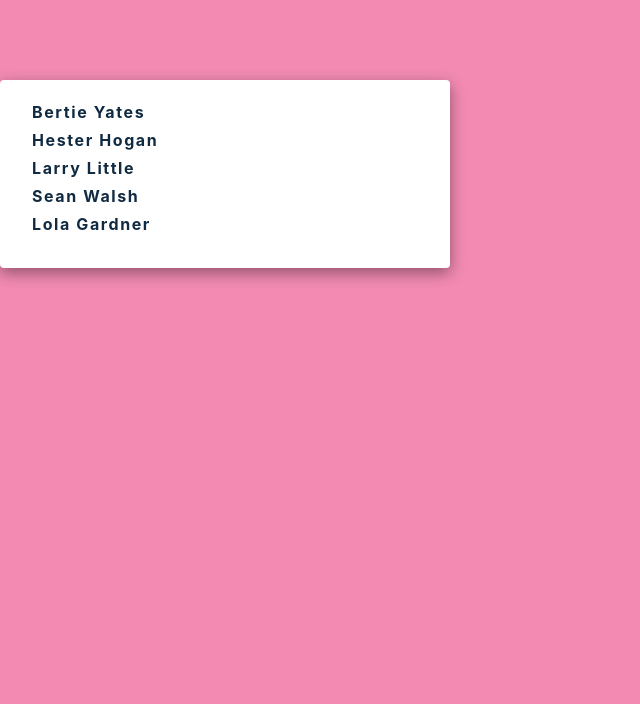
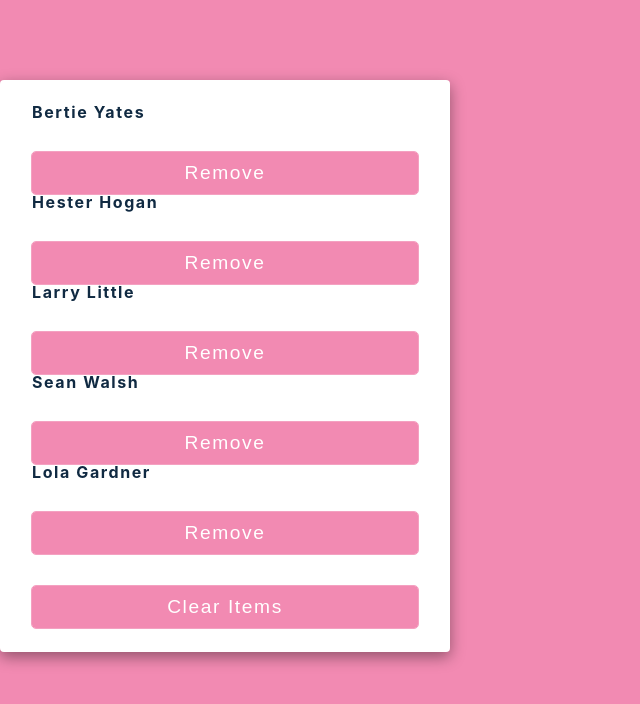
Before and after one commit to Ankush523/birthday-reminder, a React (Create React App) app in the folder setup/: page / in a window 1280 px wide. Shown: the top 704 px of the page, without its empty margins (0-640 px from the left). Built offline with nearby package versions, Linux system fonts and the light colour scheme.

Commit message:
usestate object

```diff
--- a/setup/src/components/3-useState-array.js
+++ b/setup/src/components/3-useState-array.js
@@ -2,7 +2,10 @@ import React, { useState } from 'react'
 import data from '../data'
 const UseStateArray = () => {
     const [people,setPeople] = useState(data);
-
+    const removeItem = (id) => {
+        let newPeople = people.filter((person) => person.id !== id)
+        setPeople(newPeople)
+    }
   return (
     <div>
         {people.map((person)=>{
@@ -10,9 +13,11 @@ const UseStateArray = () => {
             return(
                 <div key={id} className="item">
                 <h4>{name}</h4>
+                <button onClick={() => removeItem(id)}>Remove</button>
                 </div>
             );
         })}
+        <button className='btn'  onClick={() => setPeople([])}>Clear Items</button>
     </div>
   )
 }
```
Also changed, not shown: setup/src/components/4-useState-object.js (added, +9 -0 lines).
